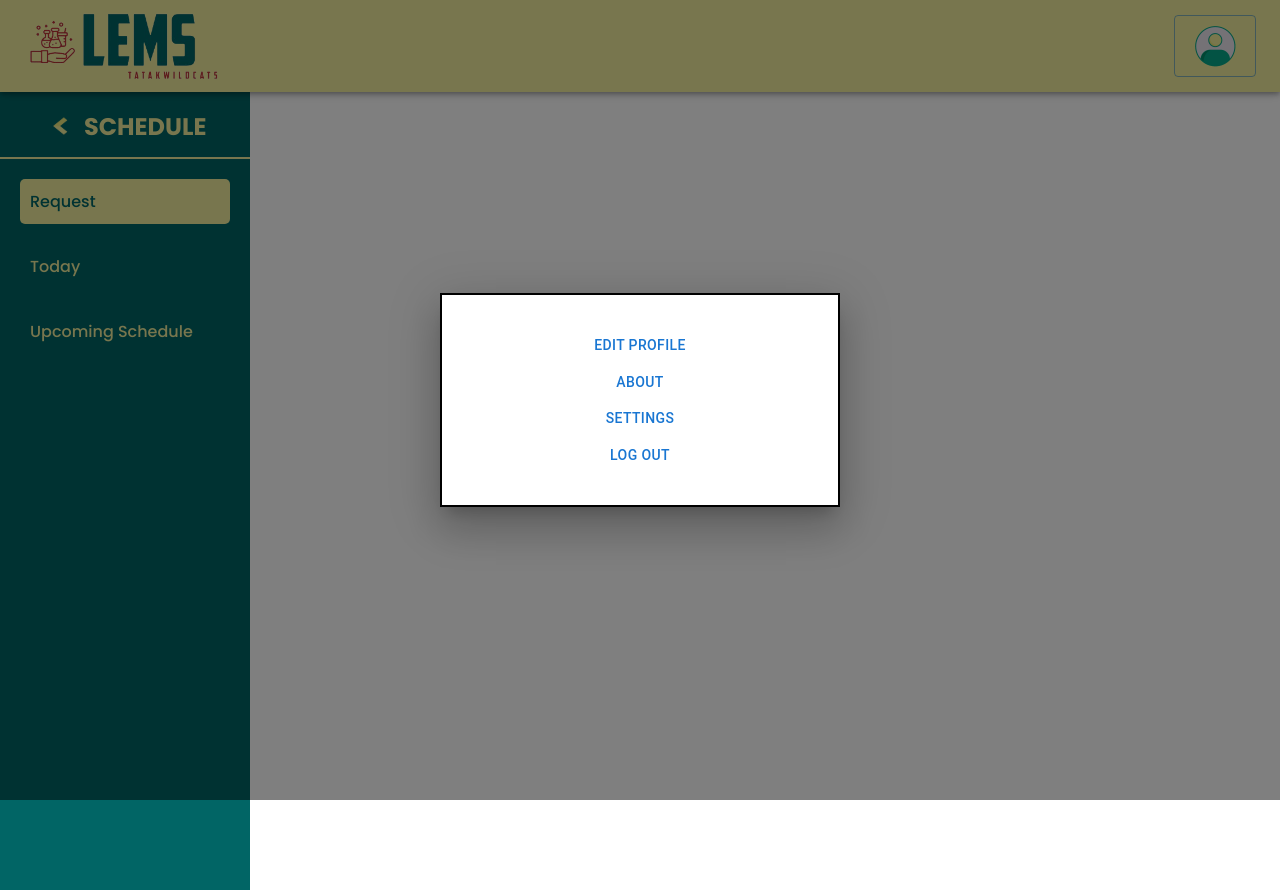
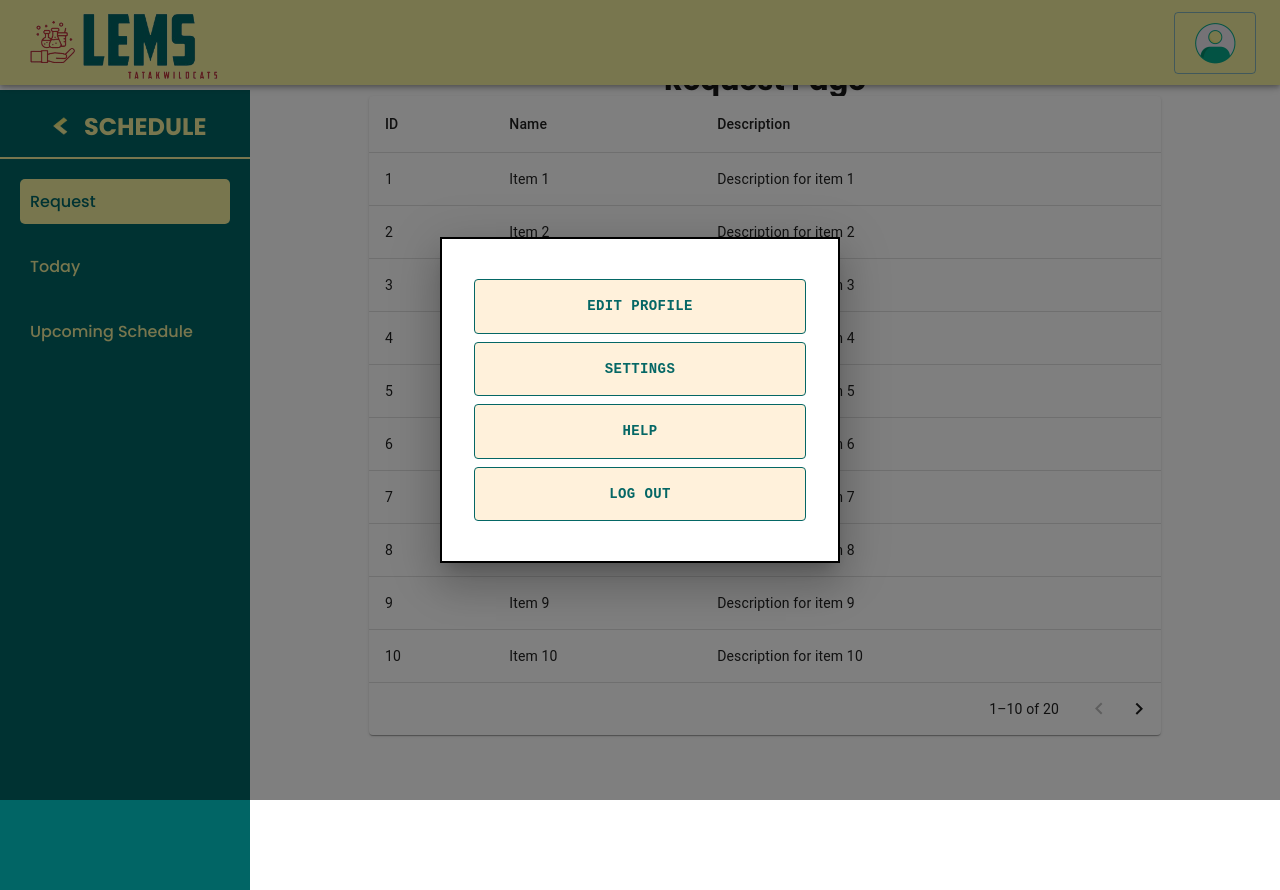
Before and after one commit to MarkJanzenB/cit-lems-frontend, a React (Vite) app: page /schedule/request in a window 1280 px wide. Both pictures are taken after a click on the button 1215 px from the left and 46 px from the top of the page. Built offline with nearby package versions, Linux system fonts and the light colour scheme.

Commit message:
added back button for login and register, made the lemslogo unclickable, deleted the h1 tag inside the Schedule.jsx, added sample list(table) inside the Request.jsx

```diff
--- a/src/components/Appbar/Appbar.jsx
+++ b/src/components/Appbar/Appbar.jsx
@@ -5,7 +5,7 @@ import './Appbar.css';
 import Modal from "@mui/material/Modal";
 import Box from "@mui/material/Box";
 import profile from '/src/assets/static/img/profile2.gif';
-import menu from '/src/assets/static/img/menu.png';
+import m1 from '/src/assets/static/img/menu.png';
 
 const Appbar = ({ page }) => {
   const navigate = useNavigate();
@@ -37,19 +37,29 @@ const Appbar = ({ page }) => {
     textAlign: 'center',
     textDecoration: 'none',
     backgroundColor: '#FFF1DB',
-    // hover: {
-    //     backgroundColor: '#056765',
-    //     color: '#FFF1DB',
-    // }
   };
 
+  const buttonStyle1 = {
+    border: '1px solid #056765',
+    borderRadius: '4px',
+    padding: '8px 16px',
+    margin: '8px 0',
+    display: 'block',
+    textAlign: 'center',
+    textDecoration: 'none',
+    backgroundColor: '#FFB3BA',
+  };
 
   return (
       <AppBar className="appbar">
         <Toolbar className="appbar-toolbar">
-          <Link to="/" style={{ textDecoration: 'none' }}>
-          <img src={'../src/assets/static/img/LEMS1.png'} alt="Logo" className="appbar-logo" />
-          </Link>
+          {page === 'dashboard' ? (
+              <Link to="/" style={{ textDecoration: 'none' }}>
+                <img src={'../src/assets/static/img/LEMS1.png'} alt="Logo" className="appbar-logo" />
+              </Link>
+          ) : (
+              <img src={'../src/assets/static/img/LEMS1.png'} alt="Logo" className="appbar-logo" />
+          )}
             <div style={{ flexGrow: 1 }} />
           <Typography variant="h6" className="appbar-typography"></Typography>
           {page === 'home' ? (
@@ -66,7 +76,7 @@ const Appbar = ({ page }) => {
                     }}
                     onClick={handleOpen}
                 >
-                  <img src={profile} alt="Profile" style={{ width: '50px', height: '50px' }} />
+                  <img src={m1} alt="menu" style={{ width: '50px', height: '50px' }} />
                 </Button>
                 <Modal
                     open={open}
@@ -102,8 +112,9 @@ const Appbar = ({ page }) => {
                     }}
                     onClick={handleOpen}
                 >
+                  {/*{page === 'home'?(<img src={menu} alt="Menu" style={{ width: '50px', height: '50px' }} />): (*/}
+                     <img src={profile} alt="Profile" style={{width: '50px', height: '50px'}}/>
 
-                  <img src={page === 'home' ? menu : profile} alt="Icon" style={{width: '50px', height: '50px'}}/>
                 </Button>
                 <Modal
                     open={open}
@@ -113,11 +124,19 @@ const Appbar = ({ page }) => {
                 >
                   <Box sx={style}>
                     <Typography id="modal-modal-title" variant="h6" component="h2" align={"center"}>
-                      <Button>Edit Profile</Button><br/>
-                      <Button>About</Button><br/>
-                      <Button>Settings</Button><br/>
-                      <Link to="/login" style={{ textDecoration: 'none' }}>
-                        <Button>Log Out</Button></Link><br/>
+                      <Box sx={buttonStyle}>
+                        <Button sx={{ fontFamily: 'monospace', fontWeight: 'bold',color: '#056765', '&:hover': { color: 'green' } }}>Edit Profile</Button><br/>
+                      </Box>
+                      <Box sx={buttonStyle}>
+                        <Button sx={{ fontFamily: 'monospace', fontWeight: 'bold',color: '#056765', '&:hover': { color: 'green' } }}>Settings</Button><br/>
+                      </Box>
+                      <Box sx={buttonStyle}>
+                        <Button sx={{ fontFamily: 'monospace', fontWeight: 'bold',color: '#056765', '&:hover': { color: 'green' } }}>Help</Button><br/>
+                      </Box>
+                      <Box sx={buttonStyle}>
+                          <Link to="/login" style={{ textDecoration: 'none' }}>
+                          <Button sx={{ fontFamily: 'monospace', fontWeight: 'bold',color: '#056765', '&:hover': { color: 'green' } }}>Log Out</Button></Link><br/>
+                      </Box>
                     </Typography>
                   </Box>
                 </Modal>
--- a/src/components/Authentication/Login.jsx
+++ b/src/components/Authentication/Login.jsx
@@ -1,8 +1,9 @@
 import React, { useState } from 'react';
-import { useNavigate } from 'react-router-dom';
+import {Link, useNavigate} from 'react-router-dom';
 import Appbar from '../Appbar/AuthAppbar';
 import './Login.css';
 import axios from "axios";
+import Button from "@mui/material/Button";
 
 export default function Login() {
   const [formData, setFormData] = useState({
@@ -63,8 +64,16 @@ export default function Login() {
 
   return (
       <>
+        {/*needs adjustment, dapat dili sha scrollable v and h kumbaga fixed ang page.*/}
+        <div style={{backgroundColor: '#056765'}}>
+          <Link to={"/"}><Button sx={{backgroundColor: '#056765'}}><img src={"/ybb.gif"} alt={"back"} style={{
+            width: '50px',
+            height: '50px'
+          }}/></Button></Link>
+        </div>
+
         <div className="login-container">
-        <div className="login-bg" />
+          <div className="login-bg"/>
           <div className="sign-up">
             <h2>Join Us for a Seamless Laboratory Management Experience</h2>
             <p>
@@ -103,7 +112,9 @@ export default function Login() {
                   />
                 </div>
                 {error && <p className="error-text">{error}</p>}
-              <button type="submit" className="login-button" style={{backgroundColor: '#800000', marginTop: '20px'}}>Login</button>
+                <button type="submit" className="login-button"
+                        style={{backgroundColor: '#800000', marginTop: '20px'}}>Login
+                </button>
               </form>
             </div>
           </div>
--- a/src/components/Authentication/Register.jsx
+++ b/src/components/Authentication/Register.jsx
@@ -2,7 +2,7 @@ import React, { useState } from 'react';
 import TextField from '@mui/material/TextField';
 import Button from '@mui/material/Button';
 import Typography from '@mui/material/Typography';
-import { useNavigate } from 'react-router-dom';
+import {Link, useNavigate} from 'react-router-dom';
 import './Register.css';
 import { Box, MenuItem, Select, FormControl, InputLabel } from '@mui/material';
 import axios from "axios";
@@ -97,11 +97,13 @@ export default function Register() {
 
     return (
         <>
-            {/*<Button onClick={handleBack} sx={{ marginTop: '20px' }}>Back</Button>*/}
+            {/*needs adjustment, dapat dili sha scrollable v and h kumbaga fixed ang page.*/}
+            <div style={{backgroundColor: '#056765'}}>
+            <Link to={"/"}><Button sx={{ backgroundColor:'#056765'}}><img src={"/ybb.gif"} alt={"back"} style={{ width: '50px', height: '50px' }} /></Button></Link>
+            </div>
+            <div className="register-container">
+                <div className="register-background" />
 
-            <div className="register-container">
-
-                <div className="register-background" />
 
                 <Box className="register-paper">
                     {!showAccountTypeForm ? (
--- a/src/components/Dashboard/Schedule/Schedule.jsx
+++ b/src/components/Dashboard/Schedule/Schedule.jsx
@@ -6,8 +6,6 @@ export default function Schedule() {
         <>
         <Appbar/>
         <ScheduleSidebar/>
-
-            <h1>Schedule</h1>
         </>
 
     );
--- a/src/components/Dashboard/Schedule/ScheduleTab/Request.jsx
+++ b/src/components/Dashboard/Schedule/ScheduleTab/Request.jsx
@@ -1,15 +1,64 @@
 import React from 'react';
 import ScheduleSidebar from '../../../Sidebar/ScheduleSidebar';
-import Appbar  from '../../../Appbar/Appbar';
+import Appbar from '../../../Appbar/Appbar';
+import { Table, TableBody, TableCell, TableContainer, TableHead, TableRow, Paper, TablePagination } from '@mui/material';
+
+
+// revise and make use lang sa kani ng mga mui material. ty.
+const dummyData = Array.from({ length: 20 }, (_, index) => ({
+    id: index + 1,
+    name: `Item ${index + 1}`,
+    description: `Description for item ${index + 1}`
+}));
 
 export default function Request() {
+    const [page, setPage] = React.useState(0);
+    const [rowsPerPage, setRowsPerPage] = React.useState(10);
+
+    const handleChangePage = (event, newPage) => {
+        setPage(newPage);
+    };
+
+    const handleChangeRowsPerPage = (event) => {
+        setRowsPerPage(parseInt(event.target.value, 10));
+        setPage(0);
+    };
+
     return (
-        <div style={{ display: 'flex',height:'100vh', width:'100vw' }}>
-            <Appbar/>
+        <div style={{ display: 'flex', height: '100vh', width: '100vw' }}>
+            <Appbar />
             <ScheduleSidebar />
-            <div style={{ padding: '20px', flexGrow: 1 }}>
+            <div style={{ padding: '20px', flexGrow: 1, display: 'flex', flexDirection: 'column', alignItems: 'center', justifyContent: 'center' }}>
                 <h1>Request Page</h1>
-
+                <TableContainer component={Paper} style={{ width: '80%' }}>
+                    <Table>
+                        <TableHead>
+                            <TableRow>
+                                <TableCell>ID</TableCell>
+                                <TableCell>Name</TableCell>
+                                <TableCell>Description</TableCell>
+                            </TableRow>
+                        </TableHead>
+                        <TableBody>
+                            {dummyData.slice(page * rowsPerPage, page * rowsPerPage + rowsPerPage).map((row) => (
+                                <TableRow key={row.id}>
+                                    <TableCell>{row.id}</TableCell>
+                                    <TableCell>{row.name}</TableCell>
+                                    <TableCell>{row.description}</TableCell>
+                                </TableRow>
+                            ))}
+                        </TableBody>
+                    </Table>
+                    <TablePagination
+                        rowsPerPageOptions={[10]}
+                        component="div"
+                        count={dummyData.length}
+                        rowsPerPage={rowsPerPage}
+                        page={page}
+                        onPageChange={handleChangePage}
+                        onRowsPerPageChange={handleChangeRowsPerPage}
+                    />
+                </TableContainer>
             </div>
         </div>
     );
--- a/src/components/Sidebar/ScheduleSidebar.jsx
+++ b/src/components/Sidebar/ScheduleSidebar.jsx
@@ -21,8 +21,6 @@ export default function ScheduleSidebar() {
 
     return (
         <aside className="schedule-sidebar">
-            {/*please make use ani nga back button na icon. ty.*/}
-            {/*<img src="/wired-flat-32-chevron-left-hover-scale%20(1).gif" alt="Icon"/>*/}
             <h2 className="sidebar-title">
                 <Link to={"/dashboard"}><Button><img src={"/ybb.gif"} style={{ width: '25px', height: '20px', marginBottom:'5px', marginLeft: '16px' }} /></Button></Link>
                 SCHEDULE
```
Also changed, not shown: 1 other file (tests, documents, lock files or other folders). Lines whose indentation alone changed are shown as unchanged.
